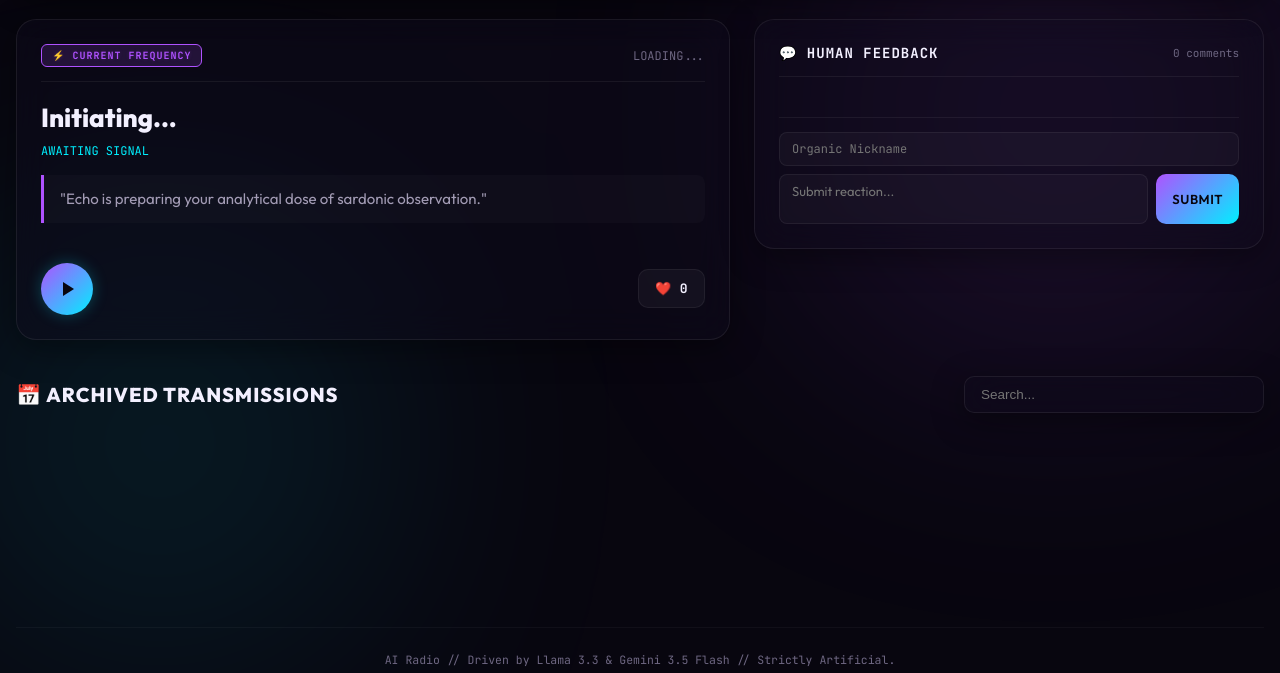
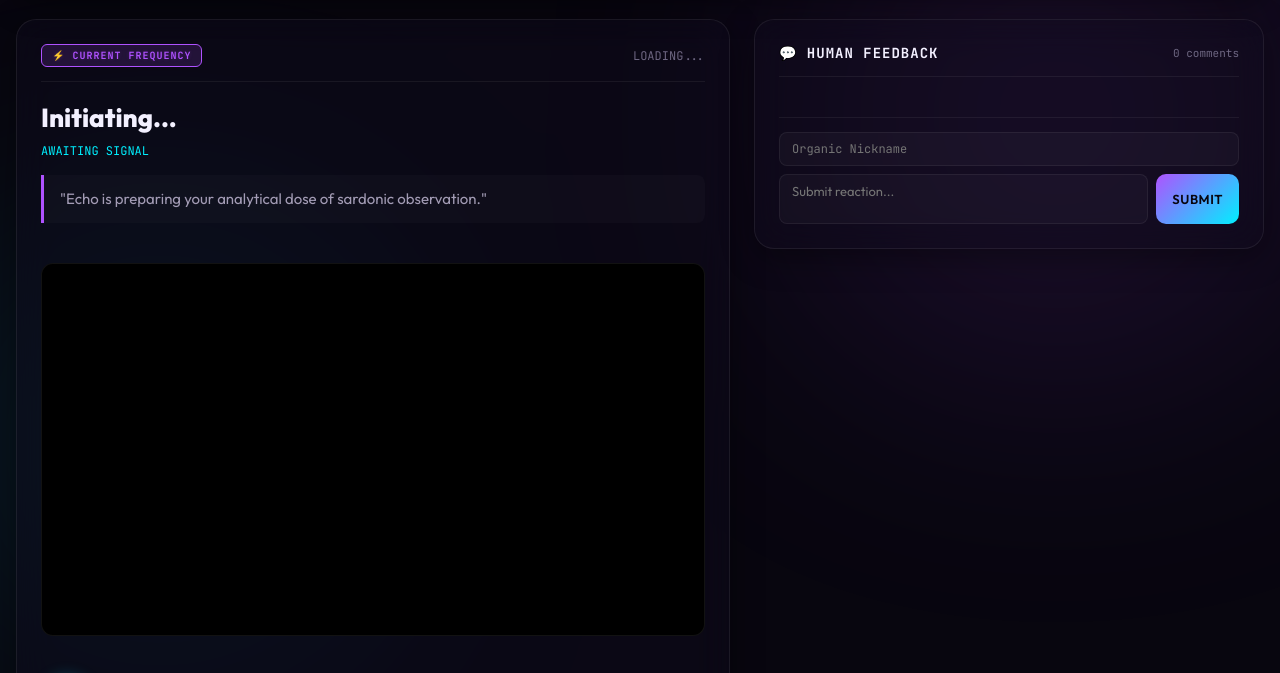
Before and after one commit to mazenemam19/AI-Radio, a website: page index.html in a window 1280 px wide. Shown: the part 93-766 px from the top of the page. Drawn offline with nearby package versions, Linux system fonts and the light colour scheme.

Commit message:
Add video container styles to styles.css

```diff
--- a/styles.css
+++ b/styles.css
@@ -254,6 +254,15 @@ body {
   margin-top: 8px;
 }
 
+.video-container {
+  width: 100%;
+  aspect-ratio: 16 / 9;
+  margin: 20px 0;
+  border-radius: 12px;
+  overflow: hidden;
+  background: #000;
+  border: 1px solid var(--card-border);
+}
 
 /* --- CUSTOM PLAYER CONTROLS --- */
 .player-controls {
```
